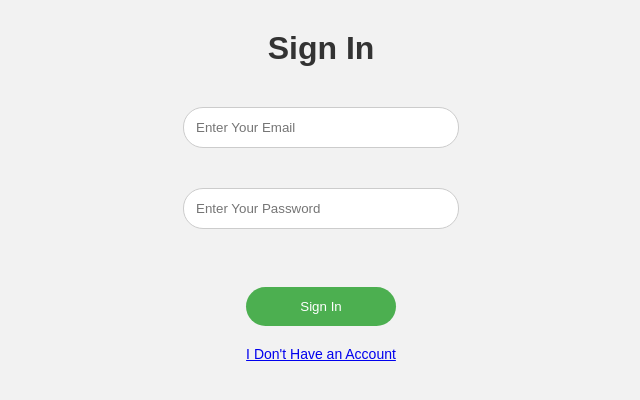
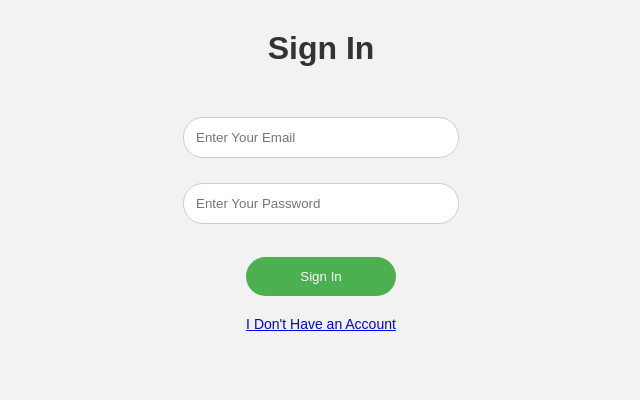
Before and after one commit to Ahmad-Safadi/Login-Website, a Flask app: page / in a window 1280 px wide. Shown: the top 400 px of the page, without its empty margins (319-959 px from the left). Run offline with Flask 3, Linux system fonts and the light colour scheme.

Commit message:
Update V2

```diff
--- a/static/Sign_In_Style.css
+++ b/static/Sign_In_Style.css
@@ -27,7 +27,8 @@ h1 {
   border-radius: 20px;
   background: white;
   padding: 12px;
-  margin-bottom: 15px;
+  margin-bottom: 10px;
+  margin-top: 10px;
   width: 250px;
   outline: none;
   transition: 0.3s ease;
@@ -60,3 +61,11 @@ h1 {
   font-size: 14px;
   color: #555;
 }
+
+h6{
+    color: red;
+    margin: 10px;
+    margin-top: 0;
+    margin-bottom: 5px;
+    opacity: 0.5;
+}
```
